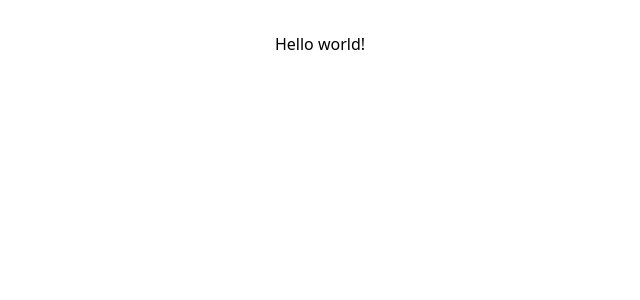
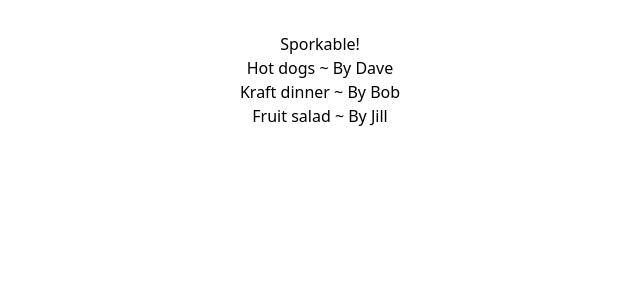
Before and after one commit to migauth/sporkable, a React (Vite) app in the folder frontend/: page / in a window 1280 px wide. Shown: the top 300 px of the page, without its empty margins (320-960 px from the left). Built offline with nearby package versions, Linux system fonts and the light colour scheme.

Commit message:
add map to show temp list items

```diff
--- a/frontend/src/App.jsx
+++ b/frontend/src/App.jsx
@@ -2,12 +2,47 @@
 
 import "./App.css";
 
+const testRecipes = [
+  {
+    id: 1,
+    title: "Hot dogs",
+    author: "Dave",
+    ingredients: "Hot dogs and buns",
+    instructions: "Cook",
+    image_url: "https://example.com/default_poster.jpg",
+  },
+  {
+    id: 2,
+    title: "Kraft dinner",
+    author: "Bob",
+    ingredients: "Noodles, cheese, milk, water",
+    instructions: "Cook",
+    image_url: "https://example.com/default_poster.jpg",
+  },
+  {
+    id: 3,
+    title: "Fruit salad",
+    author: "Jill",
+    ingredients: "Fruit",
+    instructions: "Chop and mix",
+    image_url: "https://example.com/default_poster.jpg",
+  },
+];
+
 function App() {
   // const [count, setCount] = useState(0)
+  const listItems = testRecipes.map((recipe) => (
+    <li key={recipe.id}>{recipe.title} ~ By {recipe.author}</li>
+  ));
 
   return (
     <>
-      <h1 className="text-4xl font-bold underline text-red-600">Hello world!</h1>
+      <div>
+        <h1 className="text-4xl font-bold underline text-red-600">
+          Sporkable!
+        </h1>
+      </div>
+      <ul>{listItems}</ul>
     </>
   );
 }
```
